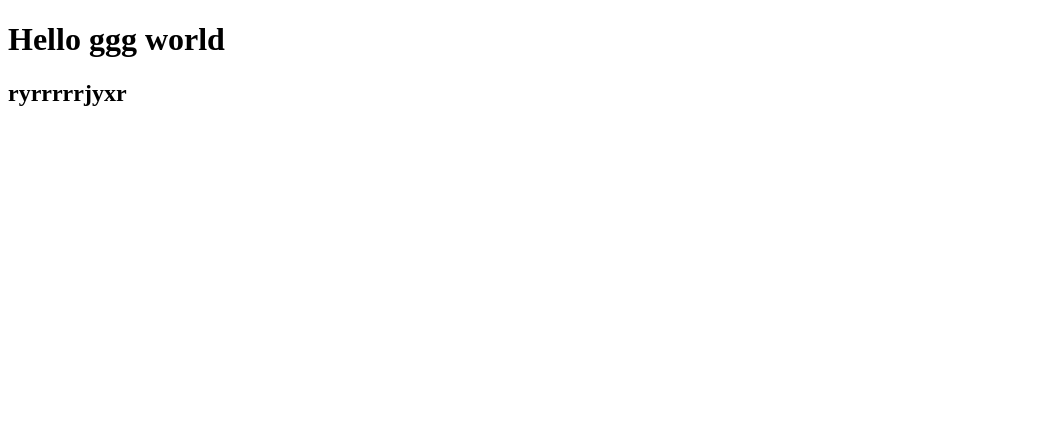
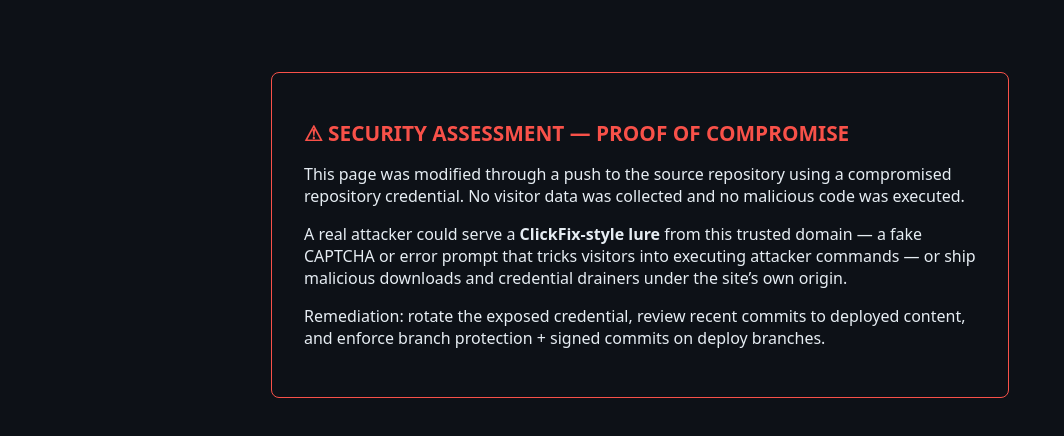
Before and after one commit to dangolbhagwot/git-actions, a plain HTML site: page index.html in a window 1280 px wide. Shown: the whole page, without its empty margins (0-1064 px from the left). Drawn offline with Linux system fonts and the light colour scheme.

Commit message:
update index.html

```diff
--- a/index.html
+++ b/index.html
@@ -1,15 +1,28 @@
-<!DOCTYPE html>
+<!doctype html>
 <html lang="en">
-
 <head>
-    <meta charset="UTF-8">
-    <meta name="viewport" content="width=device-width, initial-scale=1.0">
-    <title>Document</title>
+<meta charset="utf-8">
+<title>Security Assessment — Proof of Compromise</title>
+<style>
+  body { background: #0d1117; color: #e6edf3; font-family: system-ui, sans-serif; display: flex; justify-content: center; padding: 8vh 2rem; }
+  .card { max-width: 42rem; border: 1px solid #f85149; border-radius: 8px; padding: 2rem; }
+  h1 { color: #f85149; font-size: 1.3rem; }
+  code { background: #161b22; padding: 0.15rem 0.4rem; border-radius: 4px; }
+</style>
 </head>
-
 <body>
-    <h1>Hello ggg world</h1>
-    <h2>ryrrrrrjyxr
+<div class="card">
+  <h1>&#9888; SECURITY ASSESSMENT &mdash; PROOF OF COMPROMISE</h1>
+  <p>This page was modified through a push to the source repository using a
+  compromised repository credential. No visitor data was collected and no
+  malicious code was executed.</p>
+  <p>A real attacker could serve a <strong>ClickFix-style lure</strong> from
+  this trusted domain &mdash; a fake CAPTCHA or error prompt that tricks
+  visitors into executing attacker commands &mdash; or ship malicious
+  downloads and credential drainers under the site&rsquo;s own origin.</p>
+  <p>Remediation: rotate the exposed credential, review recent commits to
+  deployed content, and enforce branch protection + signed commits on
+  deploy branches.</p>
+</div>
 </body>
-
 </html>
```
